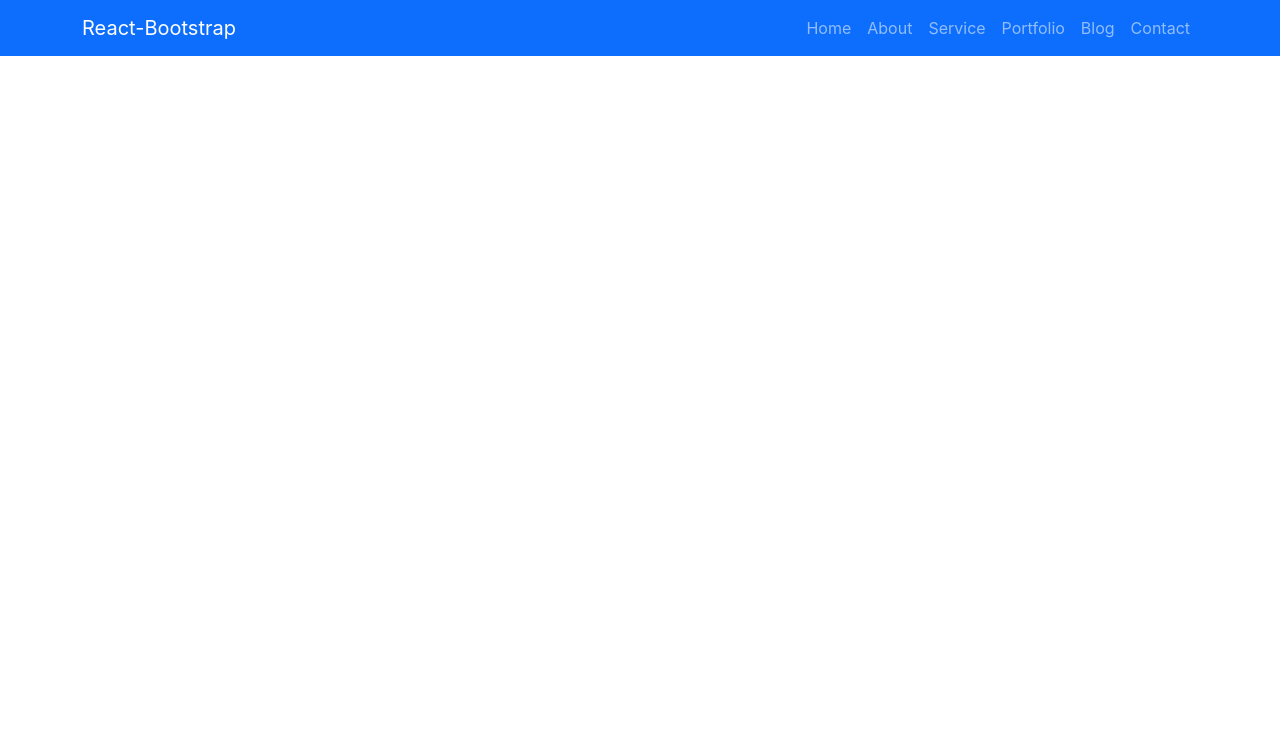
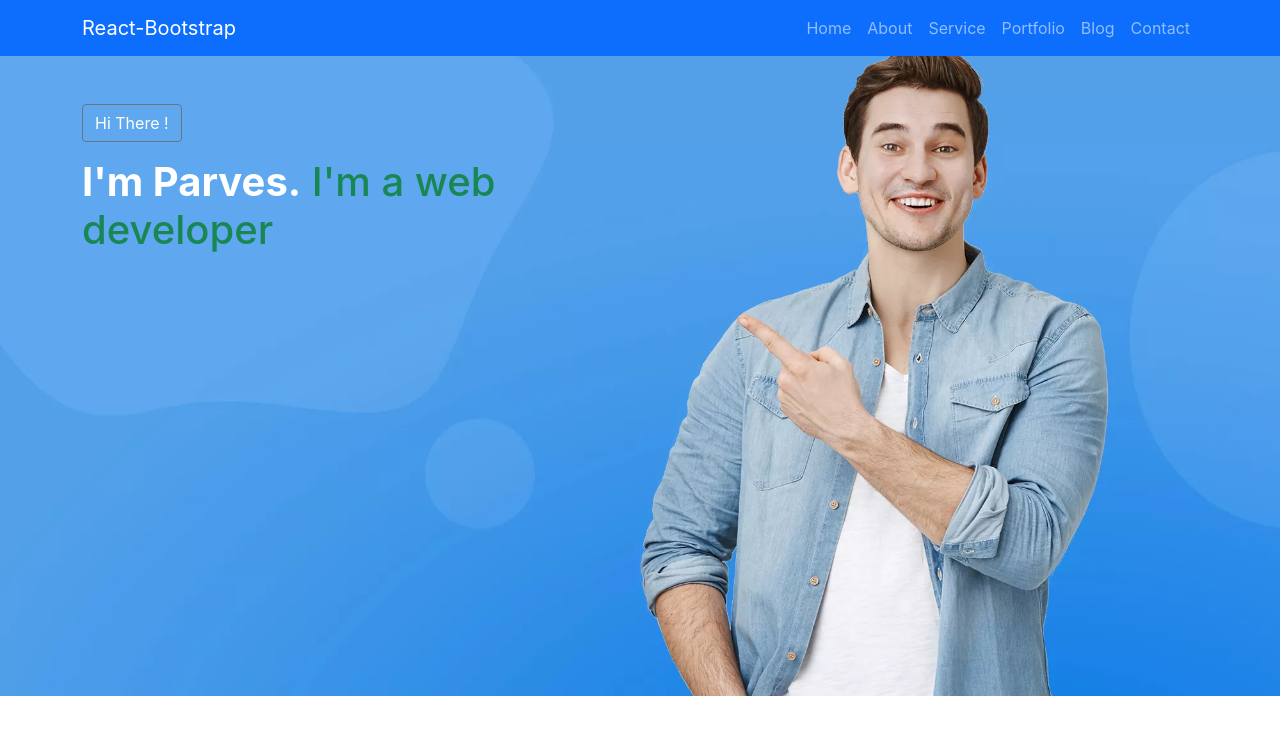
Before and after one commit to ParvesPR/portfolio, a React (Create React App) app: page / in a window 1280 px wide. Shown: the top 734 px of the page. Built offline with nearby package versions, Linux system fonts and the light colour scheme.

Commit message:
banner text added

```diff
--- a/package.json
+++ b/package.json
@@ -12,6 +12,7 @@
     "react-dom": "^18.1.0",
     "react-router-dom": "^6.3.0",
     "react-scripts": "5.0.1",
+    "react-simple-typewriter": "^3.0.1",
     "web-vitals": "^2.1.4"
   },
   "scripts": {
--- a/src/App.js
+++ b/src/App.js
@@ -1,10 +1,16 @@
+import { Route, Routes } from 'react-router-dom';
 import './App.css';
+import Home from './components/Home/Home/Home';
 import Header from './components/Shared/Header/Header';
 
 function App() {
   return (
     <div>
       <Header></Header>
+      <Routes>
+        <Route path='/' element={<Home></Home>}></Route>
+        <Route path='/home' element={<Home></Home>}></Route>
+      </Routes>
     </div>
   );
 }
--- /dev/null
+++ b/src/components/Home/Banner/Banner.css
@@ -0,0 +1,11 @@
+.banner-image {
+    height: 80vh;
+    width: 100%;
+    min-height: 100%;
+    position: relative;
+    background-size: cover;
+    background-repeat: no-repeat;
+    background-position: top center;
+    background-attachment: fixed;
+    z-index: 0;
+}
--- /dev/null
+++ b/src/components/Home/Banner/Banner.js
@@ -0,0 +1,22 @@
+import React from 'react';
+import image from '../../../assets/images/banner.webp';
+import '../Banner/Banner.css';
+
+const Banner = () => {
+    return (
+        <section style={{
+            backgroundImage: `url(${image})`
+        }} className='banner-image'>
+            <div className='container'>
+                <div className='row align-items-center h-75'>
+                    <div className='col-sm-6 col-lg-6 mt-5'>
+                        <p className='btn btn-outline-secondary text-white'>Hi There !</p>
+                        <h1 className='text-success'><span className='text-white fw-bold'>I'm Parves.</span> I'm a web developer</h1>
+                    </div>
+                </div>
+            </div>
+        </section>
+    );
+};
+
+export default Banner;
--- a/src/components/Home/Home/Home.js
+++ b/src/components/Home/Home/Home.js
@@ -1,9 +1,10 @@
 import React from 'react';
+import Banner from '../Banner/Banner';
 
 const Home = () => {
     return (
         <div>
-            <h1>This IS home</h1>
+            <Banner></Banner>
         </div>
     );
 };
--- /dev/null
+++ b/src/components/Shared/Header/Header.css
@@ -0,0 +1,3 @@
+.nav_bar{
+    background: transparent;
+}
--- a/src/components/Shared/Header/Header.js
+++ b/src/components/Shared/Header/Header.js
@@ -4,7 +4,7 @@ import { Link } from 'react-router-dom';
 
 const Header = () => {
     return (
-        <Navbar collapseOnSelect expand="lg" bg="primary" variant="dark">
+        <Navbar className='nav_bar' collapseOnSelect expand="lg" bg="primary" variant="dark">
             <Container>
                 <Navbar.Brand href="#home">React-Bootstrap</Navbar.Brand>
                 <Navbar.Toggle aria-controls="responsive-navbar-nav" />
```
Also changed, not shown: src/assets/images/banner.jpg (added), 1 other file (tests, documents, lock files or other folders).
